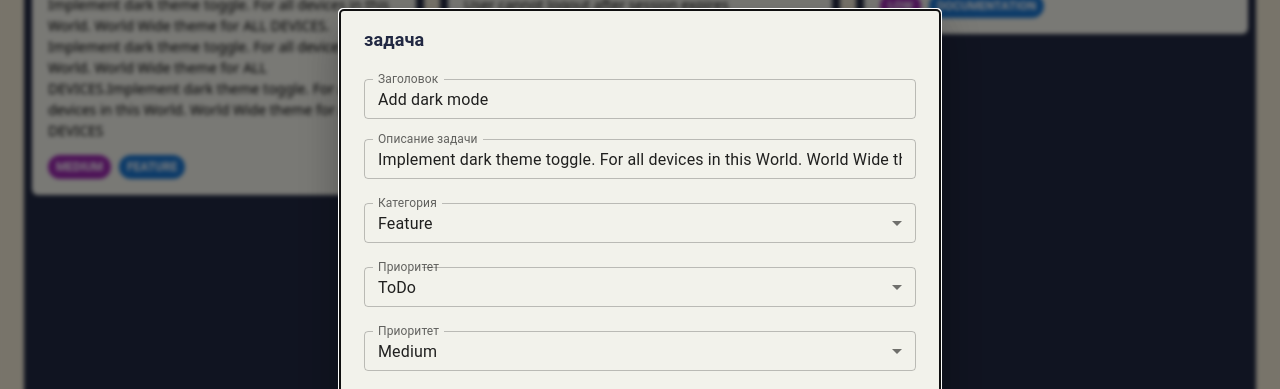
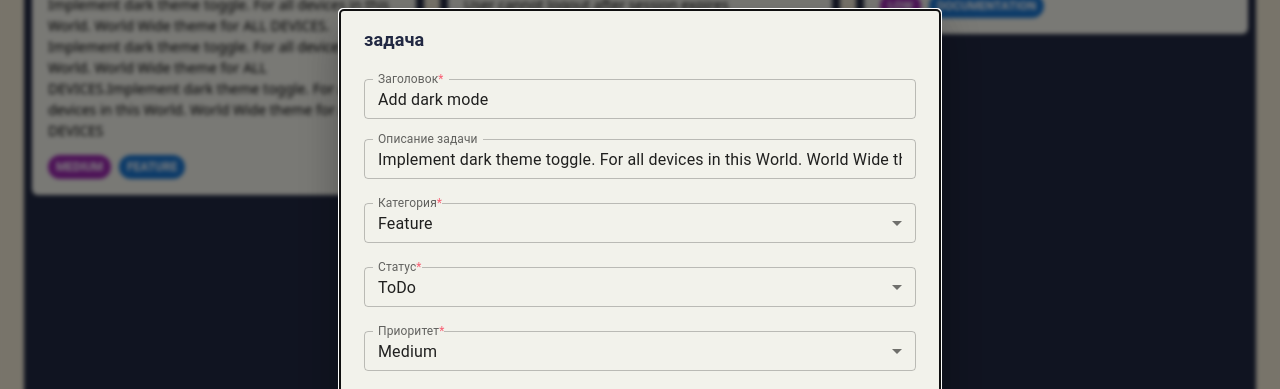
Before and after one commit to Jushoru/t1-task-manager, a React (Vite) app: page / in a window 1280 px wide. Both pictures are taken after a click on the element "MEDIUM". Shown: the part 174-563 px from the top of the page. Built offline with nearby package versions, Linux system fonts and the light colour scheme.

Commit message:
chore: forms style

```diff
--- a/src/features/create-task/CreateTask.tsx
+++ b/src/features/create-task/CreateTask.tsx
@@ -49,7 +49,12 @@ export const CreateTask = ({ taskStatus, onCancel }: CreateTaskFormProps) => {
         <form onSubmit={handleSubmit}>
             <TextField
                 fullWidth
-                label="Заголовок"
+                label={
+                    <span>
+                        Заголовок
+                        <span style={{ color: 'var(--color-2)'}}>*</span>
+                    </span>
+                }
                 value={title}
                 onChange={(e) => setTitle(e.target.value)}
                 margin="dense"
@@ -62,9 +67,14 @@ export const CreateTask = ({ taskStatus, onCancel }: CreateTaskFormProps) => {
                 onChange={(e) => setDescription(e.target.value)}
                 margin="normal"
                 size="small"
+                multiline
+                maxRows={4}
             />
             <FormControl fullWidth margin="normal">
-                <InputLabel id="category-select-label">Категория</InputLabel>
+                <InputLabel id="category-select-label">
+                    Категория
+                    <span style={{ color: 'var(--color-2)'}}>*</span>
+                </InputLabel>
                 <Select
                     labelId="category-select-label"
                     value={category}
@@ -80,7 +90,10 @@ export const CreateTask = ({ taskStatus, onCancel }: CreateTaskFormProps) => {
                 </Select>
             </FormControl>
             <FormControl fullWidth margin="normal">
-                <InputLabel id="priority-select-label">Приоритет</InputLabel>
+                <InputLabel id="priority-select-label">
+                    Приоритет
+                    <span style={{ color: 'var(--color-2)'}}>*</span>
+                </InputLabel>
                 <Select
                     labelId="priority-select-label"
                     value={priority}
--- a/src/features/edit-task/EditTask.tsx
+++ b/src/features/edit-task/EditTask.tsx
@@ -55,11 +55,18 @@ export const EditTask = ({ editTask, onCancel }: CreateTaskFormProps) => {
         <form onSubmit={handleSubmit}>
             <TextField
                 fullWidth
-                label="Заголовок"
+                label={
+                    <span>
+                        Заголовок
+                        <span style={{ color: 'var(--color-2)'}}>*</span>
+                    </span>
+                }
                 value={title}
                 onChange={(e) => setTitle(e.target.value)}
                 margin="dense"
                 size="small"
+                multiline
+                maxRows={4}
             />
             <TextField
                 fullWidth
@@ -70,7 +77,10 @@ export const EditTask = ({ editTask, onCancel }: CreateTaskFormProps) => {
                 size="small"
             />
             <FormControl fullWidth margin="normal">
-                <InputLabel id="category-select-label">Категория</InputLabel>
+                <InputLabel id="category-select-label" >
+                    Категория
+                    <span style={{ color: 'var(--color-2)'}}>*</span>
+                </InputLabel>
                 <Select
                     labelId="category-select-label"
                     value={category}
@@ -86,7 +96,11 @@ export const EditTask = ({ editTask, onCancel }: CreateTaskFormProps) => {
                 </Select>
             </FormControl>
             <FormControl fullWidth margin="normal">
-                <InputLabel id="priority-select-label">Приоритет</InputLabel>
+                <InputLabel id="priority-select-label">
+                    Статус
+                    <span style={{ color: 'var(--color-2)'}}>*</span>
+
+                </InputLabel>
                 <Select
                     labelId="priority-select-label"
                     value={status}
@@ -100,7 +114,11 @@ export const EditTask = ({ editTask, onCancel }: CreateTaskFormProps) => {
                 </Select>
             </FormControl>
             <FormControl fullWidth margin="normal">
-                <InputLabel id="priority-select-label">Приоритет</InputLabel>
+                <InputLabel id="priority-select-label">
+                    Приоритет
+                    <span style={{ color: 'var(--color-2)'}}>*</span>
+
+                </InputLabel>
                 <Select
                     labelId="priority-select-label"
                     value={priority}
```
